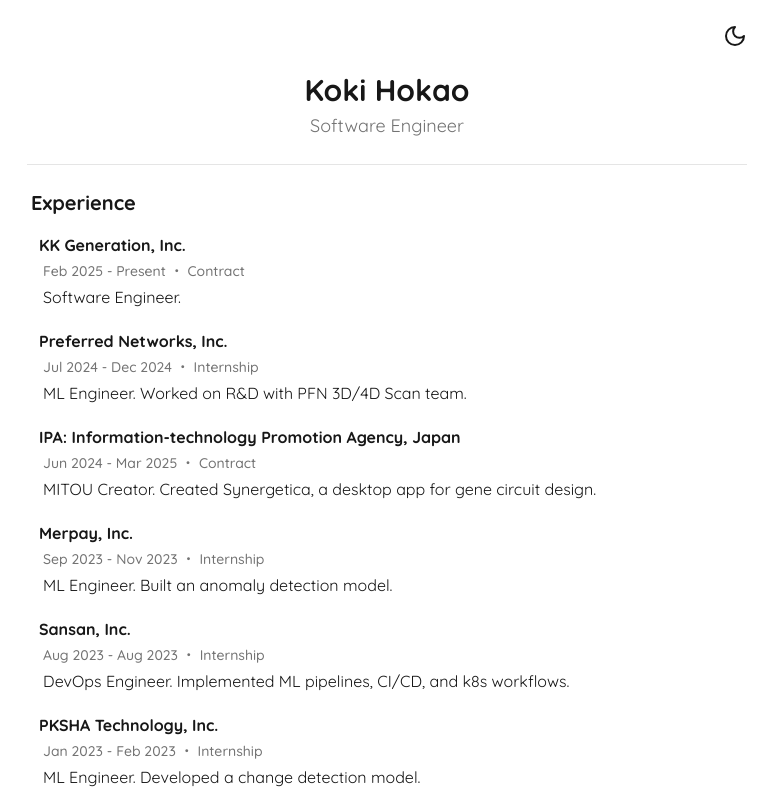
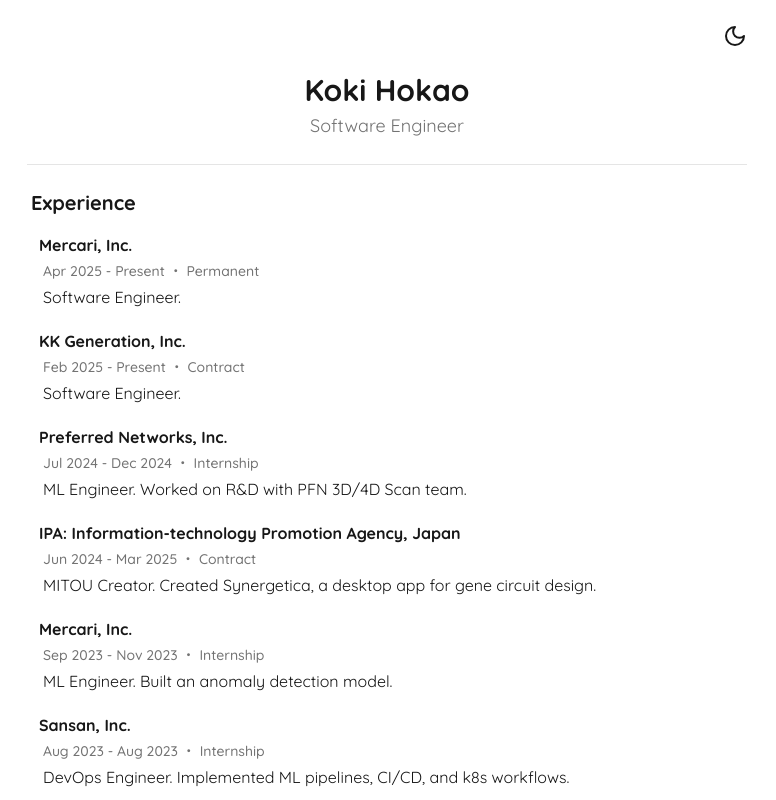
Before and after one commit to khokao/khokao.github.io, a React (Vite) app: page / in a window 1280 px wide. Shown: the top 800 px of the page, without its empty margins (253-1029 px from the left). Built offline with nearby package versions, Linux system fonts and the light colour scheme.

Commit message:
add mercari

```diff
--- a/src/components/profile/experience-items.ts
+++ b/src/components/profile/experience-items.ts
@@ -7,6 +7,13 @@
 }
 
 export const experienceItems: ExperienceItem[] = [
+  {
+    title: "Mercari, Inc.",
+    from: new Date("2025-04-01"),
+    to: null,
+    employmentType: "Permanent",
+    description: "Software Engineer.",
+  },
   {
     title: "KK Generation, Inc.",
     from: new Date("2025-02-17"),
@@ -29,7 +36,7 @@
     description: "MITOU Creator. Created Synergetica, a desktop app for gene circuit design.",
   },
   {
-    title: "Merpay, Inc.",
+    title: "Mercari, Inc.",
     from: new Date("2023-09-01"),
     to: new Date("2023-11-30"),
     employmentType: "Internship",
```
